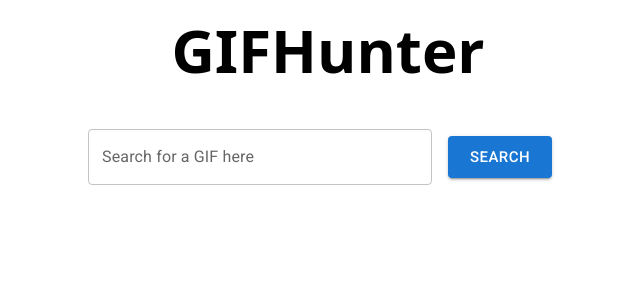
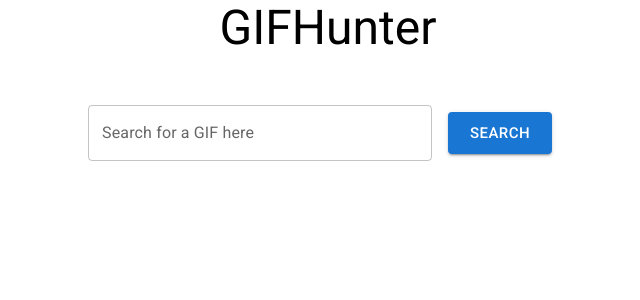
Before and after one commit to han-tiet/han-tiet.com, a Next.js app: page /gif-hunter in a window 1280 px wide. Shown: the top 300 px of the page, without its empty margins (312-952 px from the left). Built offline with nearby package versions, Linux system fonts and the light colour scheme.

Commit message:
fix: styling added to title

```diff
--- a/src/app/gif-hunter/page.tsx
+++ b/src/app/gif-hunter/page.tsx
@@ -1,14 +1,18 @@
-import React from "react"
+'use server'
+
+import * as React from "react"
 import Link from "@mui/material/Link"
 import Search from "@features/Search"
+import { Box, Typography } from "@mui/material"
 
 export default async function GifHunter() {
   return (
-    <div className="mx-auto">
-      <div className="text-center text-6xl font-bold my-5 ">
-        <a href="/gif-hunter">GIFHunter</a>
-      </div>
+    <div>
+      <Box sx={{ display: "flex", justifyContent: "center" }}>
+        <Typography variant= "h3" align= "center" >GIFHunter</Typography>
+      </Box>
       <Search />
     </div>
+
   )
 }
--- a/src/app/gif-hunter/search/page.tsx
+++ b/src/app/gif-hunter/search/page.tsx
@@ -1,6 +1,7 @@
 import React from "react"
 import Search from "@features/Search"
 import Results from "@features/Results"
+import { Box, Typography } from "@mui/material"
 
 export default async function resultsPage({searchParams, }: {searchParams: Promise<{ p: string }>,}) {
   const { p } = await searchParams
@@ -16,9 +17,9 @@ export default async function resultsPage({searchParams, }: {searchParams: Promi
 
   return (
     <div className="mx-auto">
-      <div className="text-center text-6xl font-bold my-5 ">
-        <a href="/gif-hunter">GIFHunter</a>
-      </div>
+      <Box sx={{ display: "flex", justifyContent: "center" }}>
+        <Typography variant= "h3">GIFHunter</Typography>
+      </Box>
       <Search />
 
       <Results
```
